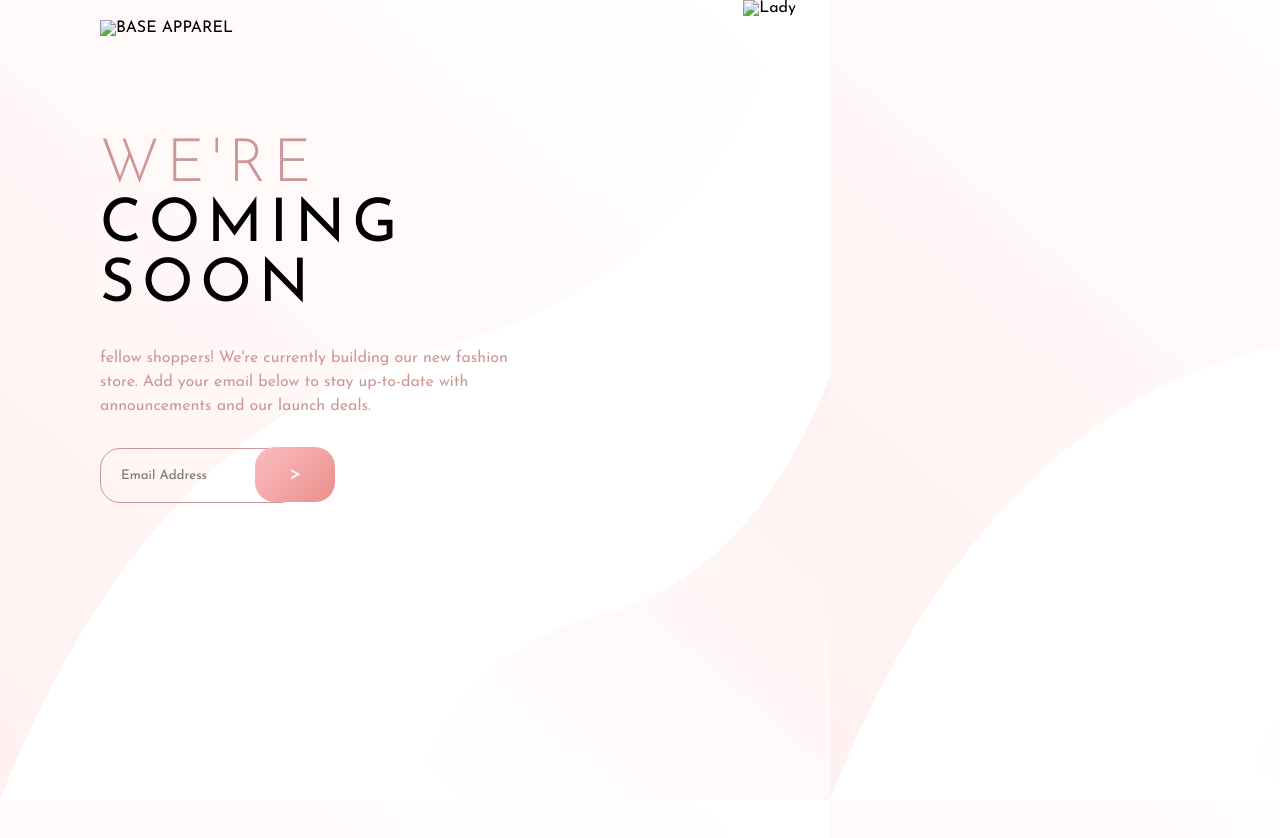
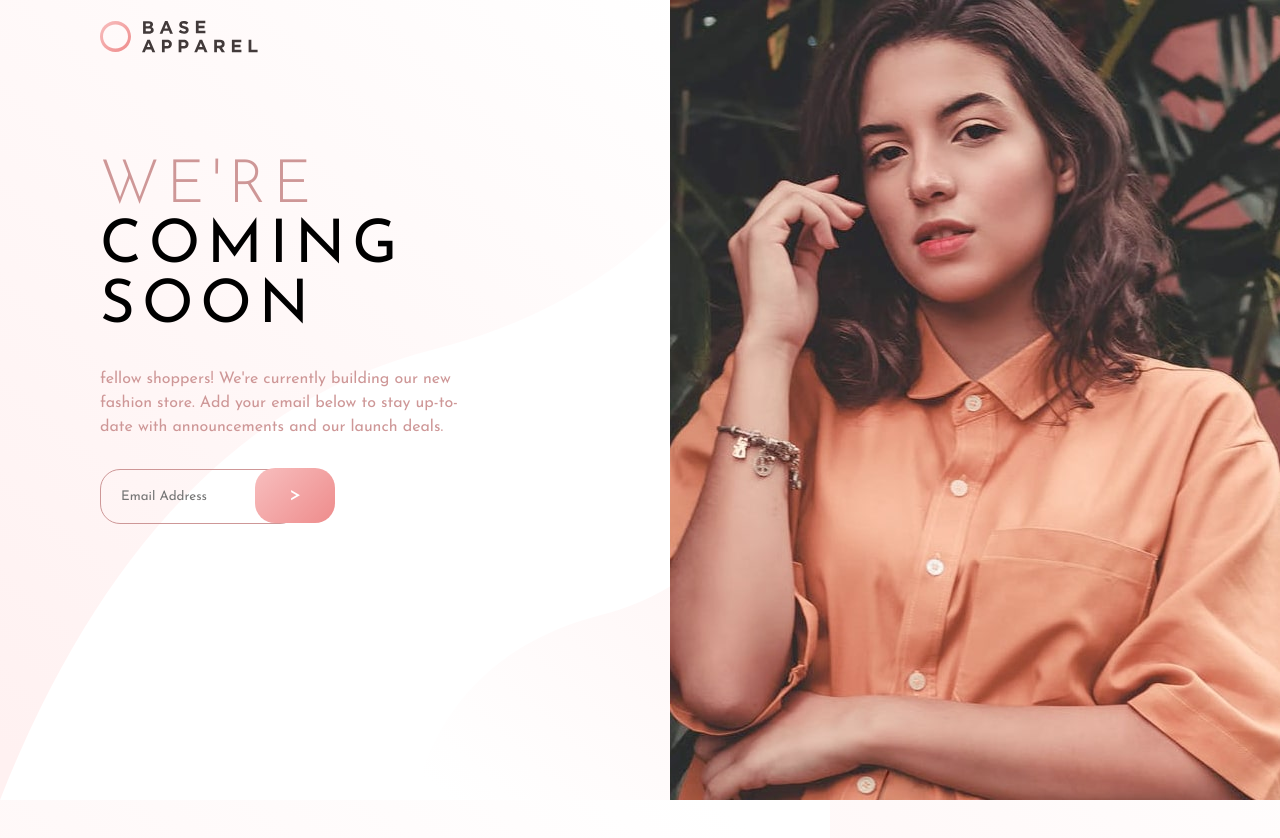
Before and after one commit to Svvicu/coming-soon, a plain HTML site: page index.html in a window 1280 px wide. Drawn offline with Linux system fonts and the light colour scheme; the site is published under a folder, as on GitHub Pages, so addresses that start at the root find nothing.

Commit message:
fixed images

```diff
--- a/index.html
+++ b/index.html
@@ -10,7 +10,7 @@
 </head>
 <body>
 <div class="main">
-<header><img src="/images/logo.svg" alt="BASE APPAREL"></header>
+<header><img src="./images/logo.svg" alt="BASE APPAREL"></header>
 
   <h1 class="were big">
     We're</h1><h1 class="coming big"> coming soon
@@ -23,7 +23,7 @@
 
   <input type="submit" value=">" class="button">
 </div>
-<div class="right"><img src="/images/hero-desktop.jpg" alt="Lady"></div>
+<div class="right"><img src="./images/hero-desktop.jpg" alt="Lady"></div>
 
 </body>
 </html>
```
